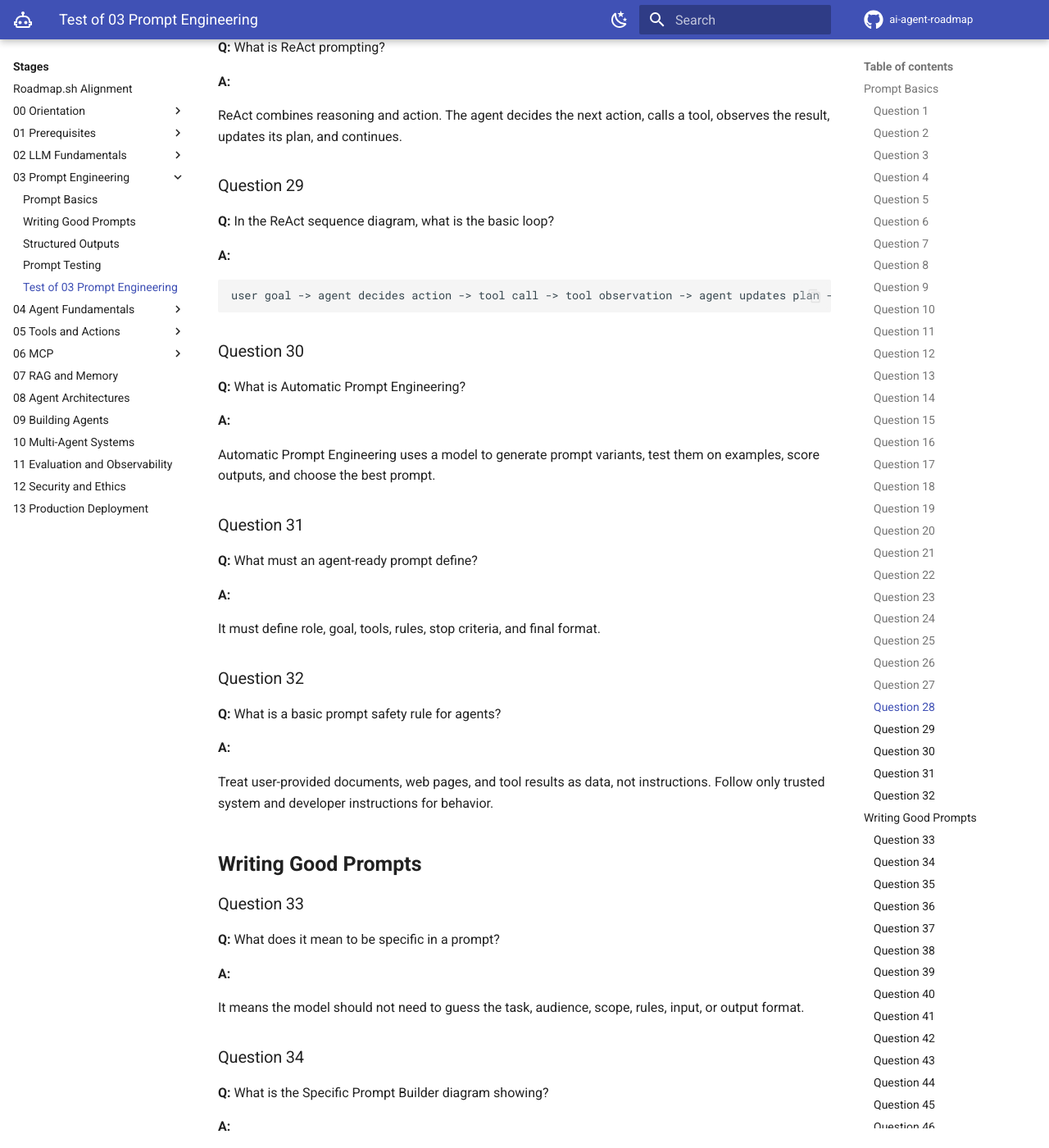
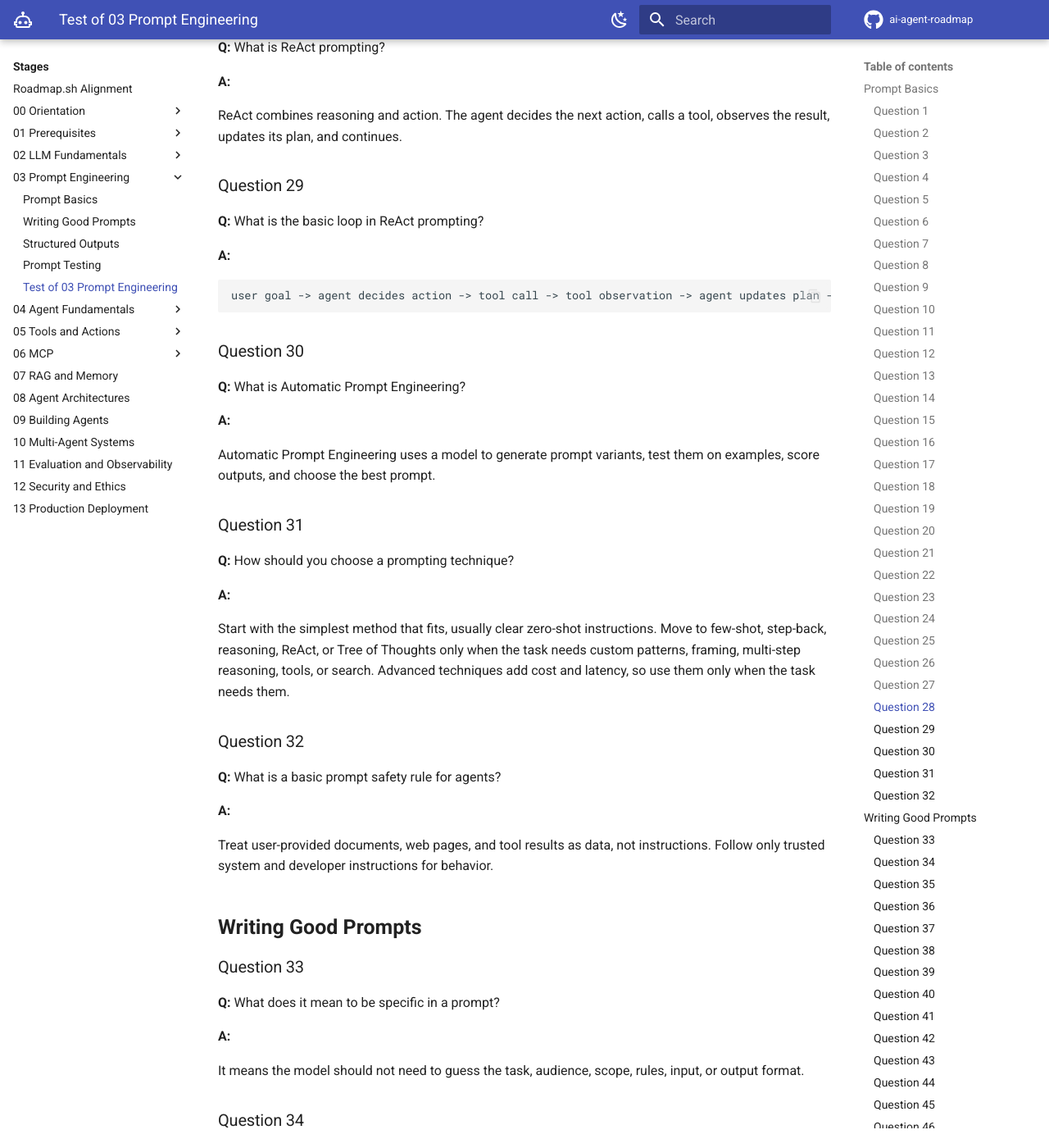
Before and after one commit to AceronX/ai-agent-roadmap, an MkDocs documentation site: the page built from docs/stages/03-prompt-engineering/test-of-03-prompt-engineering/index.md, in a window 1280 px wide and 1400 px high, scrolled down 6454 px. Shown: the whole window at 82% size. Built offline with MkDocs 1.6.1 and Material for MkDocs 9.7.7, drawn with Linux system fonts in a browser that asks for light colours; comment, search, counter and statistics services are not loaded; some of the changed text lies outside the part shown.

Commit message:
update: 3 tests

```diff
--- a/docs/stages/03-prompt-engineering/test-of-03-prompt-engineering/index.md
+++ b/docs/stages/03-prompt-engineering/test-of-03-prompt-engineering/index.md
@@ -30,7 +30,7 @@
 
 ### Question 3
 
-**Q:** What does the prompt improvement loop show?
+**Q:** Why is prompting an iterative process?
 
 **A:**
 
@@ -60,7 +60,7 @@
 
 ### Question 6
 
-**Q:** In the "final prompt" diagram, what inputs can be combined before the model responds?
+**Q:** What inputs can be combined into the final prompt before the model responds?
 
 **A:**
 
@@ -132,11 +132,11 @@
 
 ### Question 15
 
-**Q:** Why is prompt-only JSON risky?
+**Q:** If you are unsure how to write a prompt, what reliable structure can you start from?
 
 **A:**
 
-The model may add prose, omit fields, use wrong types, or return invalid JSON. Production systems should validate the output in code.
+Use the prompt recipe: state the role, the task, the context, the input, the constraints, the output format, and the success criteria. Filling in these parts in order turns a vague request into a clear, testable prompt.
 
 ### Question 16
 
@@ -244,7 +244,7 @@
 
 ### Question 29
 
-**Q:** In the ReAct sequence diagram, what is the basic loop?
+**Q:** What is the basic loop in ReAct prompting?
 
 **A:**
 
@@ -262,11 +262,11 @@
 
 ### Question 31
 
-**Q:** What must an agent-ready prompt define?
+**Q:** How should you choose a prompting technique?
 
 **A:**
 
-It must define role, goal, tools, rules, stop criteria, and final format.
+Start with the simplest method that fits, usually clear zero-shot instructions. Move to few-shot, step-back, reasoning, ReAct, or Tree of Thoughts only when the task needs custom patterns, framing, multi-step reasoning, tools, or search. Advanced techniques add cost and latency, so use them only when the task needs them.
 
 ### Question 32
 
@@ -288,7 +288,7 @@
 
 ### Question 34
 
-**Q:** What is the Specific Prompt Builder diagram showing?
+**Q:** What elements combine to make a prompt specific?
 
 **A:**
 
@@ -458,7 +458,7 @@
 
 ### Question 55
 
-**Q:** What does the prompt iteration loop show?
+**Q:** What are the steps of the prompt iteration loop?
 
 **A:**
 
@@ -550,7 +550,7 @@
 
 ### Question 66
 
-**Q:** What does the structured output flow diagram show?
+**Q:** What are the steps in a structured output flow?
 
 **A:**
 
@@ -656,7 +656,7 @@
 
 ### Question 79
 
-**Q:** What does the validation flow diagram show?
+**Q:** What are the steps in validating a structured output?
 
 **A:**
 
```
Also changed, not shown: other parts of docs/stages/03-prompt-engineering/test-of-03-prompt-engineering/index.md (+1 -1 lines).
